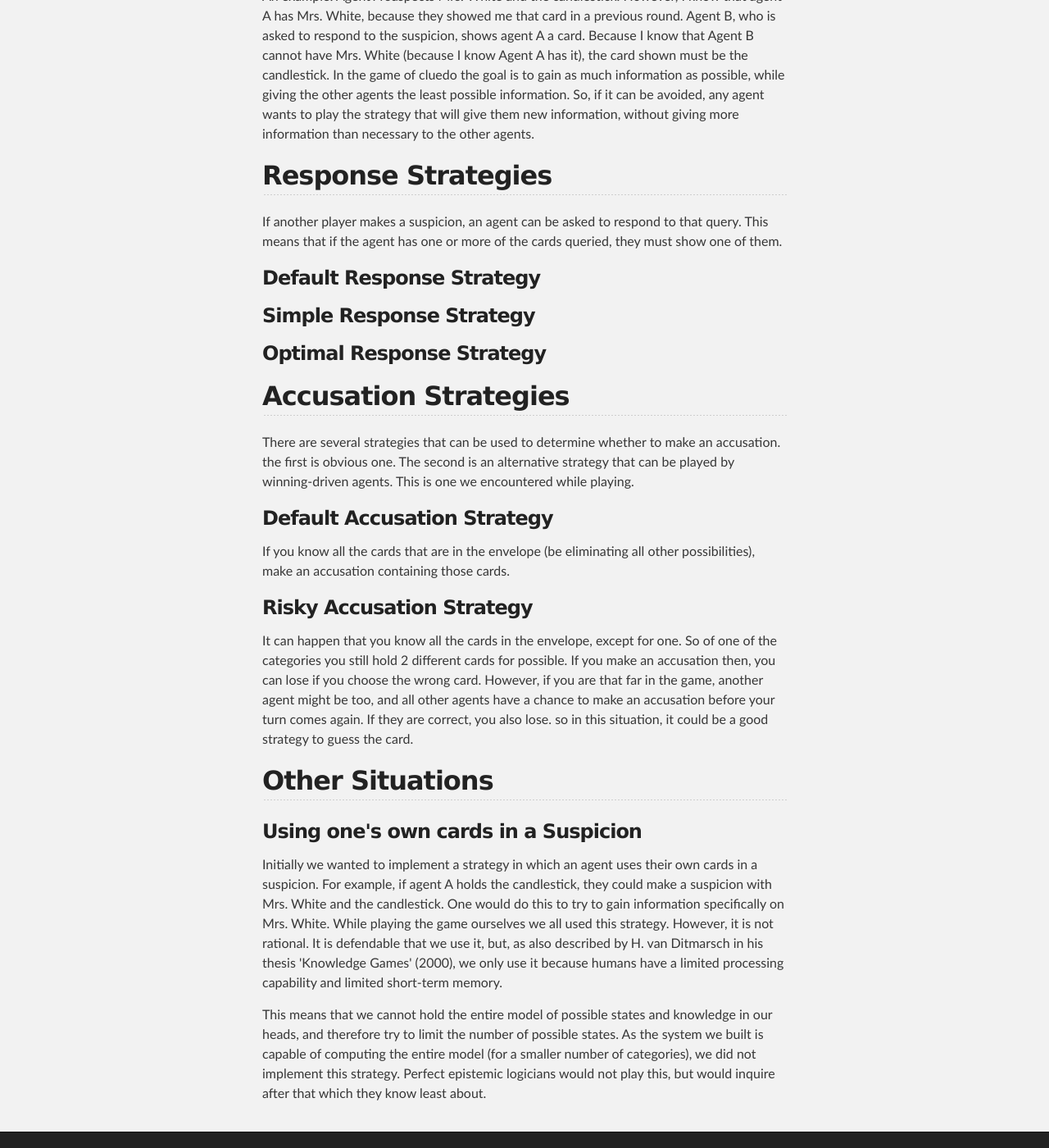
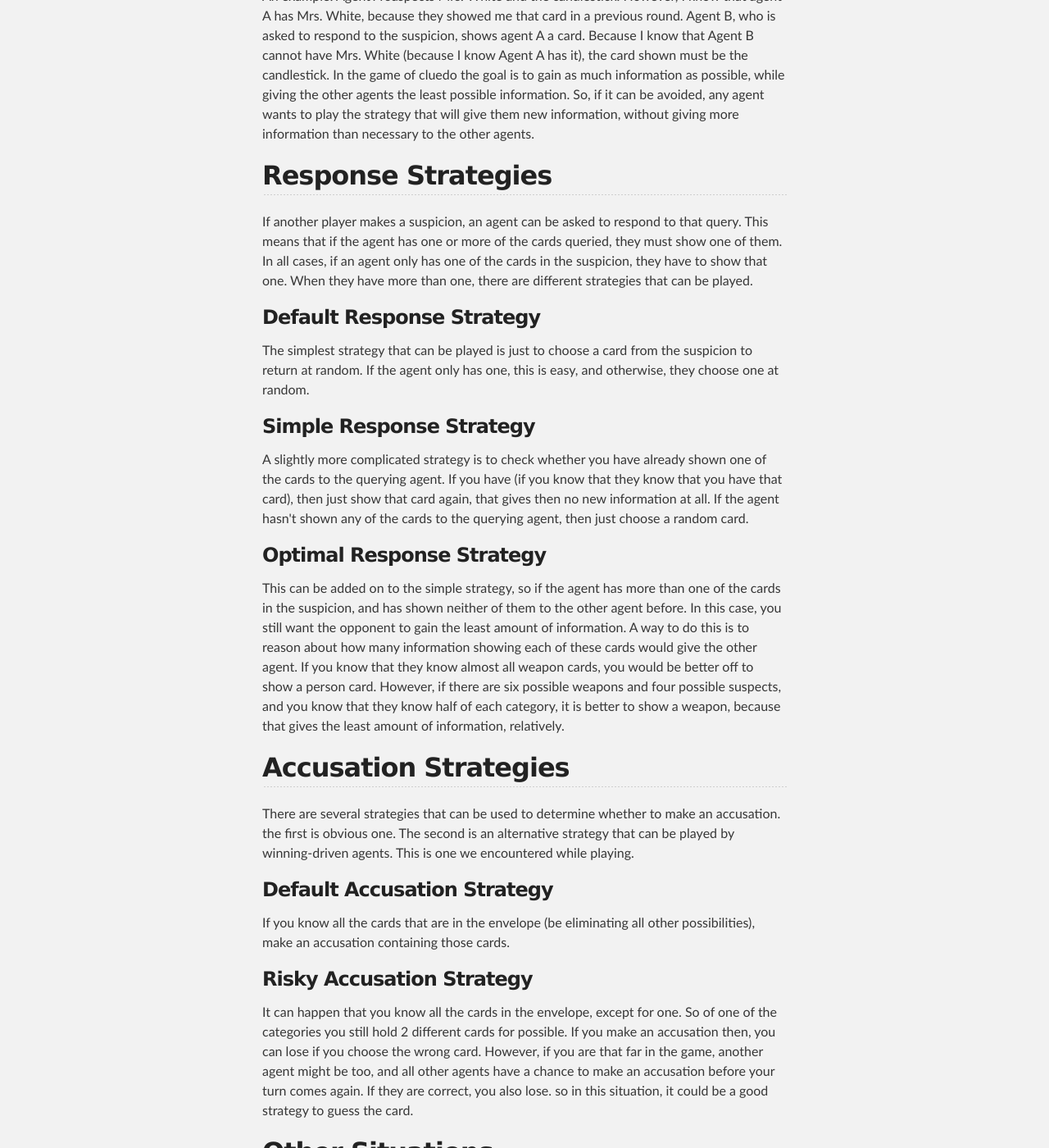
Before and after one commit to rmellema/Cluedo, a Jekyll site: the page built from strategies.html, in a window 1280 px wide and 1400 px high, scrolled down 985 px. Shown: the whole window at 82% size. Built offline with Jekyll 4.4.1, drawn with Linux system fonts in a browser that asks for light colours.

Commit message:
Finished strategies

```diff
--- a/strategies.html
+++ b/strategies.html
@@ -19,14 +19,17 @@ layout: default
 <h2>Response Strategies</h2>
 <p>If another player makes a suspicion, an agent can be asked to respond to
 that query. This means that if the agent has one or more of the cards queried,
-they must show one of them. </p>
+they must show one of them. In all cases, if an agent only has one of the cards in the suspicion, they have to show that one. When they have more than one, there are different strategies that can be played. </p>
 
 <h3>Default Response Strategy</h3>
+<p>The simplest strategy that can be played is just to choose a card from the suspicion to return at random. If the agent only has one, this is easy, and otherwise, they choose one at random.</p>
+
 
 <h3>Simple Response Strategy</h3>
+<p>A slightly more complicated strategy is to check whether you have already shown one of the cards to the querying agent. If you have (if you know that they know that you have that card), then just show that card again, that gives then no new information at all. If the agent hasn't shown any of the cards to the querying agent, then just choose a random card.</p>
 
 <h3>Optimal Response Strategy</h3>
-
+<p>This can be added on to the simple strategy, so if the agent has more than one of the cards in the suspicion, and has shown neither of them to the other agent before. In this case, you still want the opponent to gain the least amount of information. A way to do this is to reason about how many information showing each of these cards would give the other agent. If you know that they know almost all weapon cards, you would be better off to show a person card. However, if there are six possible weapons and four possible suspects, and you know that they know half of each category, it is better to show a weapon, because that gives the least amount of information, relatively.</p>
 
 
 <h2>Accusation Strategies</h2>
```
